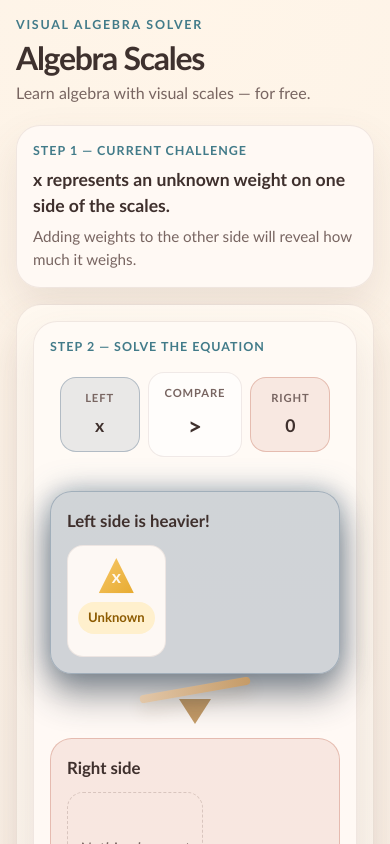
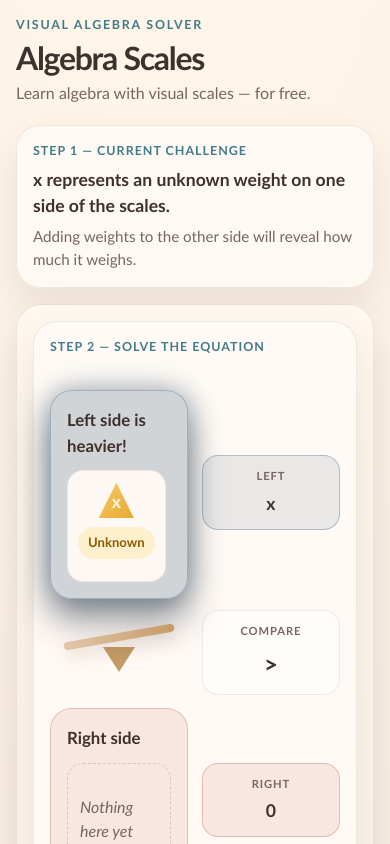
Before and after one commit to edwiny/algebra_scales, a React (Vite) app: page / in a window 390 px wide. Shown: the top 844 px of the page. Built offline with nearby package versions, Linux system fonts and the light colour scheme.

Commit message:
lined up equation components with scale in mobile mode

```diff
--- a/src/components/Scale.css
+++ b/src/components/Scale.css
@@ -66,14 +66,24 @@
   outline-offset: 2px;
 }
 
-/* Equation row - top row of cards */
-.equation-row {
-  display: flex;
+/* 2-col 3-row grid (mobile) — each pan paired with its equation term */
+.scale-grid {
+  display: grid;
+  gap: 0.85rem;
+  grid-template-columns: minmax(0, 1fr) minmax(0, 1fr);
+  grid-template-areas:
+    "left-pan   left-term"
+    "fulcrum    comparator"
+    "right-pan  right-term";
   align-items: center;
-  justify-content: center;
-  gap: 0.5rem;
-  flex-wrap: wrap;
 }
+
+.scale-left-pan   { grid-area: left-pan; }
+.scale-left-term  { grid-area: left-term; }
+.scale-fulcrum    { grid-area: fulcrum; }
+.scale-comparator { grid-area: comparator; }
+.scale-right-pan  { grid-area: right-pan; }
+.scale-right-term { grid-area: right-term; }
 
 .scale-topper {
   display: grid;
@@ -143,10 +153,6 @@
 
 
 
-.scale-sides {
-  display: grid;
-  gap: 0.85rem;
-}
 
 .scale-side {
   display: grid;
@@ -359,9 +365,12 @@
     align-items: start;
   }
 
-  .scale-sides {
+  /* 3-col 2-row layout on desktop: equation row on top, scale row below */
+  .scale-grid {
     grid-template-columns: minmax(0, 1fr) auto minmax(0, 1fr);
-    align-items: center;
+    grid-template-areas:
+      "left-term  comparator right-term"
+      "left-pan   fulcrum    right-pan";
   }
 }
 
--- a/src/components/Scale.jsx
+++ b/src/components/Scale.jsx
@@ -138,14 +138,7 @@ function Scale({
         )}
       </div>
 
-      {/* Top row: Equation terms */}
-      <div className="equation-row">
-        <LeftTerm items={equationState?.leftSide || leftSide} />
-        <Comparator operator={comparisonOperator} />
-        <RightTerm items={equationState?.rightSide || rightSide} />
-      </div>
-
-      {/* Bottom row: Scale */}
+      {/* Pending removal banner */}
       <div className="scale-topper">
         <div>
           {pendingMessage && (
@@ -163,9 +156,10 @@ function Scale({
         </div>
       </div>
 
-      <div className="scale-sides">
+      {/* 2×3 mobile / 3×2 desktop grid: pairs each pan with its equation term */}
+      <div className="scale-grid">
         <section
-          className={`scale-side left-side ${heavierSide === 'left' ? 'scale-side-heavy' : ''} ${wobble ? 'scale-side-wobble' : ''}`}
+          className={`scale-left-pan scale-side left-side ${heavierSide === 'left' ? 'scale-side-heavy' : ''} ${wobble ? 'scale-side-wobble' : ''}`}
           aria-label="Left side of the scale"
           onClick={() => handlePanClick('left')}
           role="button"
@@ -209,13 +203,21 @@ function Scale({
           </div>
         </section>
 
-        <div className="fulcrum" aria-hidden="true">
+        <div className="scale-left-term">
+          <LeftTerm items={equationState?.leftSide || leftSide} />
+        </div>
+
+        <div className="scale-fulcrum fulcrum" aria-hidden="true">
           <div className="beam" style={{ transform: `rotate(${Math.max(-12, Math.min(12, balance * 5))}deg)` }} />
           <div className="pivot"></div>
         </div>
 
+        <div className="scale-comparator">
+          <Comparator operator={comparisonOperator} />
+        </div>
+
         <section
-          className={`scale-side right-side ${heavierSide === 'right' ? 'scale-side-heavy' : ''} ${wobble ? 'scale-side-wobble' : ''}`}
+          className={`scale-right-pan scale-side right-side ${heavierSide === 'right' ? 'scale-side-heavy' : ''} ${wobble ? 'scale-side-wobble' : ''}`}
           aria-label="Right side of the scale"
           onClick={() => handlePanClick('right')}
           role="button"
@@ -258,6 +260,10 @@ function Scale({
             })}
           </div>
         </section>
+
+        <div className="scale-right-term">
+          <RightTerm items={equationState?.rightSide || rightSide} />
+        </div>
       </div>
 
       {divideOperation && (
```
